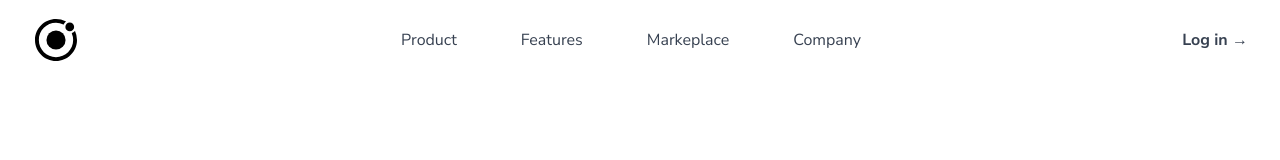
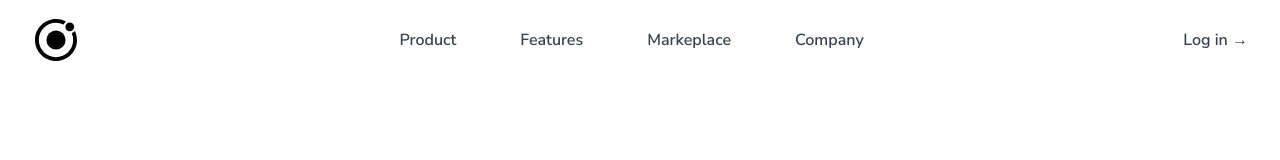
Before and after one commit to ratidzo/minimal, a Next.js app: page / in a window 1280 px wide. Shown: the top 160 px of the page. Built offline with nearby package versions, Linux system fonts and the light colour scheme.

Commit message:
dev: change links and button font weight to semi-bold

```diff
--- a/app/components/Button.tsx
+++ b/app/components/Button.tsx
@@ -1,7 +1,7 @@
 
 export default function Button(props: any) {
     return (
-        <button className="font-bold">
+        <button className="font-semibold">
             {props.children}
         </button>
     )
--- a/app/components/Nav.tsx
+++ b/app/components/Nav.tsx
@@ -36,7 +36,7 @@ export default function Nav() {
             </div>
             {/* Nav links section. */}
             <div>
-                <ul className="md:flex md:gap-16">
+                <ul className="md:flex md:gap-16 font-semibold">
                    {
                     links.map(link => (
                         <li>
```
